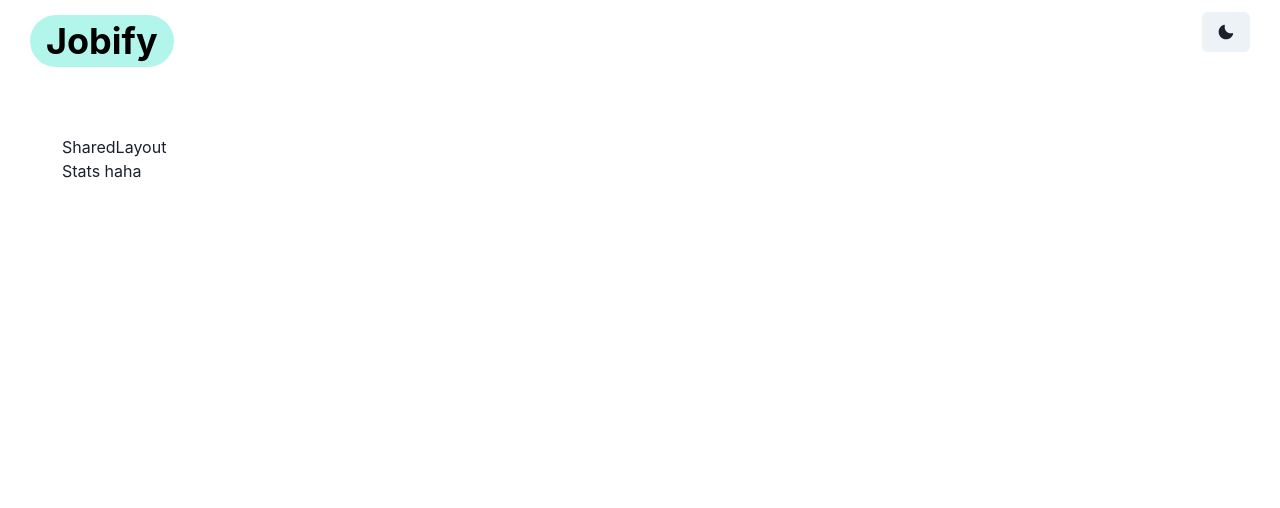
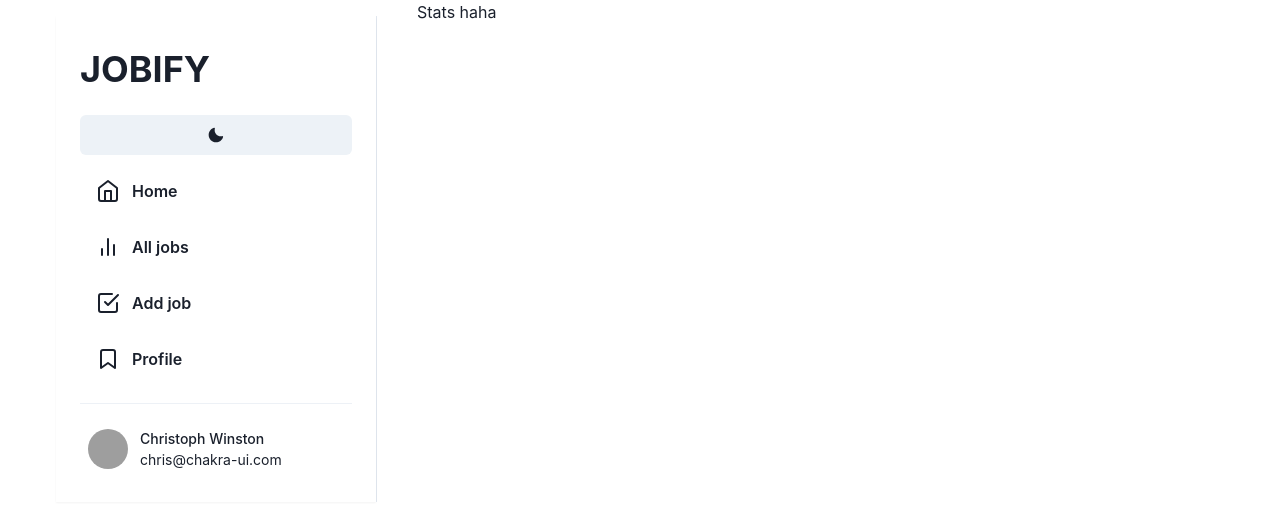
Before and after one commit to waheed-dev/jobs-app-mern-stack, a React (Vite) app in the folder client/: page / in a window 1280 px wide. Shown: the top 508 px of the page. Built offline with nearby package versions, Linux system fonts and the light colour scheme; sample sign-in values are in the browser's storage; grey boxes are pictures that could not be loaded.

Commit message:
add sidebar to the frontend

```diff
--- a/client/package.json
+++ b/client/package.json
@@ -17,6 +17,7 @@
     "framer-motion": "^10.2.3",
     "react": "^18.2.0",
     "react-dom": "^18.2.0",
+    "react-icons": "^4.8.0",
     "react-router-dom": "^6.9.0",
     "zustand": "^4.3.6"
   },
--- a/client/src/App.jsx
+++ b/client/src/App.jsx
@@ -1,13 +1,11 @@
 import { Box, Container } from "@chakra-ui/react";
-import Navbar from "./components/Navbar.jsx";
-import Hero from "./components/Hero.jsx";
 import { BrowserRouter, Routes, Route, Link } from "react-router-dom";
 import {Error,Landing,Register,ProtectedRoute} from './pages'
 import {AllJobs,Stats,AddJob,Profile,SharedLayout} from './pages/dashboard'
 function App() {
   return (
     <Box>
-      <Box mt={"4rem"} px={"2rem"}>
+      <Box mt={"rem"} px={"2rem"}>
         <Routes>
           <Route path={"/"} element={
             <ProtectedRoute>
--- /dev/null
+++ b/client/src/components/NavButton.jsx
@@ -0,0 +1,16 @@
+import { Button, HStack, Icon, Text } from '@chakra-ui/react'
+import React from 'react'
+
+
+
+export const NavButton = (props) => {
+    const { icon, label } = props
+    return (
+        <Button variant="ghost" justifyContent="start">
+            <HStack spacing="3">
+                <Icon as={icon} boxSize="6" color="subtle" />
+                <Text>{label}</Text>
+            </HStack>
+        </Button>
+    )
+}
--- a/client/src/components/Navbar.jsx
+++ /dev/null
@@ -1,36 +0,0 @@
-import {
-  Box,
-  Button,
-  Flex,
-  Heading,
-  Highlight,
-  Spacer,
-  useColorMode,
-} from "@chakra-ui/react";
-import { MoonIcon, SunIcon } from "@chakra-ui/icons";
-import { BrowserRouter, Link, Route, Routes } from "react-router-dom";
-const Navbar = () => {
-  const { colorMode, toggleColorMode } = useColorMode();
-  return (
-    <Flex>
-      <Box>
-        <Heading lineHeight="tall">
-          <Link to={"/"}>
-            <Highlight
-              query="jobify"
-              styles={{ px: "4", py: "1", rounded: "full", bg: "teal.100" }}
-            >
-              Jobify
-            </Highlight>
-          </Link>
-        </Heading>
-      </Box>
-      <Spacer />
-      <Button onClick={toggleColorMode}>
-        {colorMode === "light" ? <MoonIcon /> : <SunIcon />}
-      </Button>
-    </Flex>
-  );
-};
-
-export default Navbar;
--- /dev/null
+++ b/client/src/components/ProtectedSidebar.jsx
@@ -0,0 +1,125 @@
+import React from 'react';
+import {
+    Box,
+    Button,
+    Drawer,
+    DrawerBody,
+    DrawerHeader,
+    DrawerOverlay,
+    DrawerContent,
+    DrawerCloseButton,
+    useDisclosure,
+    useBreakpointValue, Flex, useColorModeValue, Stack, Heading, Divider, useColorMode,
+} from '@chakra-ui/react';
+import {HamburgerIcon, MoonIcon, SunIcon} from '@chakra-ui/icons';
+import {NavButton} from "./NavButton.jsx";
+import {FiBarChart2, FiBookmark, FiCheckSquare, FiHome, FiUsers} from "react-icons/fi";
+import {UserProfile} from "./UserProfile.jsx";
+import { Link } from "react-router-dom";
+
+const Sidebar = () => {
+    const { isOpen, onOpen, onClose } = useDisclosure();
+    const isMobile = useBreakpointValue({ base: true, lg: false });
+    const { colorMode, toggleColorMode } = useColorMode();
+    return (
+        <>
+
+            <Box maxW="2xl" mx="auto" px={6}>
+                <Box mt={'4'} display="flex" alignItems="center" borderRight={'1px'} borderColor={colorMode === 'light' ? 'gray.200' : 'gray.700' }>
+                    {isMobile ? (
+                        <Button
+                            onClick={onOpen}
+                            size="md"
+                            fontSize="lg"
+                            variant="ghost"
+                            colorScheme="blue"
+                            leftIcon={<HamburgerIcon />}
+                        >
+                        </Button>
+                    ) :  <Flex as="section" bg="bg-canvas">
+                        <Flex
+                            flex="1"
+                            bg="bg-surface"
+                            boxShadow={useColorModeValue('sm', 'sm-dark')}
+                            maxW={{ base: 'full', sm: 'xs' }}
+                            py={{ base: '6', sm: '8' }}
+                            px={{ base: '4', sm: '6' }}
+                        >
+                            <Stack justify="space-between" spacing="2" width={'400px'}>
+                                <Stack spacing={{ base: '5', sm: '6' }} shouldWrapChildren>
+                                    <Heading>JOBIFY</Heading>
+                                    <Stack spacing="4">
+                                        <Button onClick={toggleColorMode}>
+                                            {colorMode === "light" ? <MoonIcon /> : <SunIcon />}
+                                        </Button>
+                                        <Link to={'/'}>
+                                        <NavButton label="Home" icon={FiHome} />
+                                        </Link>
+                                        <Link to={'all-jobs'}>
+                                        <NavButton label="All jobs" icon={FiBarChart2} aria-current="page" />
+                                        </Link>
+                                        <Link to={'add-job'}>
+                                        <NavButton label="Add job" icon={FiCheckSquare} />
+                                        </Link>
+                                        <Link to={'profile'}>
+                                        <NavButton label="Profile" icon={FiBookmark} />
+                                        </Link>
+                                    </Stack>
+                                    <Divider />
+                                    <UserProfile
+                                        name="Christoph Winston"
+                                        image="https://tinyurl.com/yhkm2ek8"
+                                        email="chris@chakra-ui.com"
+                                    />
+                                </Stack>
+                            </Stack>
+                        </Flex>
+                    </Flex>}
+                </Box>
+            </Box>
+
+            <Drawer isOpen={isOpen} placement="left" onClose={onClose}>
+                <DrawerOverlay />
+                <DrawerContent>
+                    <DrawerCloseButton />
+                    <DrawerBody>
+                        <Flex as="section" bg="bg-canvas">
+                            <Flex
+                                flex="1"
+                                bg="bg-surface"
+                                boxShadow={useColorModeValue('sm', 'sm-dark')}
+                                maxW={{ base: 'full', sm: 'xs' }}
+                                py={{ base: '6', sm: '8' }}
+                                px={{ base: '4', sm: '6' }}
+                            >
+                                <Stack justify="space-between" spacing="1">
+                                    <Stack spacing={{ base: '5', sm: '6' }} shouldWrapChildren>
+                                        <Heading>JOBIFY</Heading>
+                                        <Stack spacing="1">
+                                            <Button onClick={toggleColorMode}>
+                                                {colorMode === "light" ? <MoonIcon /> : <SunIcon />}
+                                            </Button>
+                                            <NavButton label="Home" icon={FiHome} />
+                                            <NavButton label="Dashboard" icon={FiBarChart2} aria-current="page" />
+                                            <NavButton label="Tasks" icon={FiCheckSquare} />
+                                            <NavButton label="Bookmarks" icon={FiBookmark} />
+                                            <NavButton label="Users" icon={FiUsers} />
+                                        </Stack>
+                                        <Divider />
+                                        <UserProfile
+                                            name="Christoph Winston"
+                                            image="https://tinyurl.com/yhkm2ek8"
+                                            email="chris@chakra-ui.com"
+                                        />
+                                    </Stack>
+                                </Stack>
+                            </Flex>
+                        </Flex>
+                    </DrawerBody>
+                </DrawerContent>
+            </Drawer>
+        </>
+    );
+};
+
+export default Sidebar;
--- /dev/null
+++ b/client/src/components/UserProfile.jsx
@@ -0,0 +1,21 @@
+import { Avatar, Box, HStack, Text } from '@chakra-ui/react'
+import * as React from 'react'
+
+
+
+export const UserProfile = (props) => {
+    const { name, image, email } = props
+    return (
+        <HStack spacing="3" ps="2">
+            <Avatar name={name} src={image} boxSize="10" />
+            <Box>
+                <Text fontWeight="medium" fontSize="sm">
+                    {name}
+                </Text>
+                <Text color="muted" fontSize="sm">
+                    {email}
+                </Text>
+            </Box>
+        </HStack>
+    )
+}
--- a/client/src/main.jsx
+++ b/client/src/main.jsx
@@ -2,7 +2,6 @@ import React from "react";
 import ReactDOM from "react-dom/client";
 import App from "./App";
 import { Box, ChakraProvider, extendTheme } from "@chakra-ui/react";
-import Navbar from "./components/Navbar.jsx";
 import { BrowserRouter } from "react-router-dom";
 
 const customTheme = extendTheme({
@@ -17,10 +16,7 @@ ReactDOM.createRoot(document.getElementById("root")).render(
   <React.StrictMode>
     <BrowserRouter>
       <ChakraProvider theme={customTheme}>
-        <Box marginTop={"12px"} paddingX={"30px"}>
-          <Navbar />
           <App />
-        </Box>
       </ChakraProvider>
     </BrowserRouter>
   </React.StrictMode>
--- a/client/src/pages/dashboard/SharedLayout.jsx
+++ b/client/src/pages/dashboard/SharedLayout.jsx
@@ -1,12 +1,22 @@
 import {Outlet} from "react-router-dom";
+import ProtectedSidebar from "../../components/ProtectedSidebar.jsx";
+import {Box, Grid, GridItem} from "@chakra-ui/react";
 const SharedLayout = () => {
     return (
-        <>
-            <h1>SharedLayout</h1>
-            <Outlet/>
-        </>
-
-)
+        <Grid
+            h='200px'
+            templateRows='repeat(2, 1fr)'
+            templateColumns='repeat(5, 1fr)'
+            gap={4}
+        >
+            <GridItem rowSpan={20} colSpan={1}>
+                <ProtectedSidebar/>
+            </GridItem>
+            <GridItem colSpan={4}>
+                <Outlet/>
+            </GridItem>
+        </Grid>
+    )
 }
 
 
```
Also changed, not shown: 1 other file (tests, documents, lock files or other folders).
